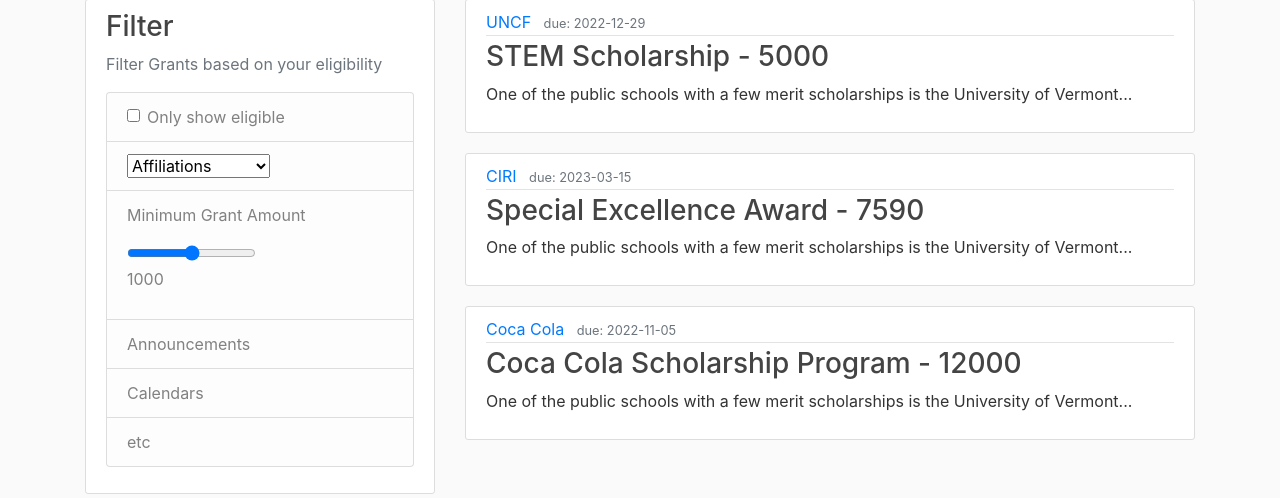
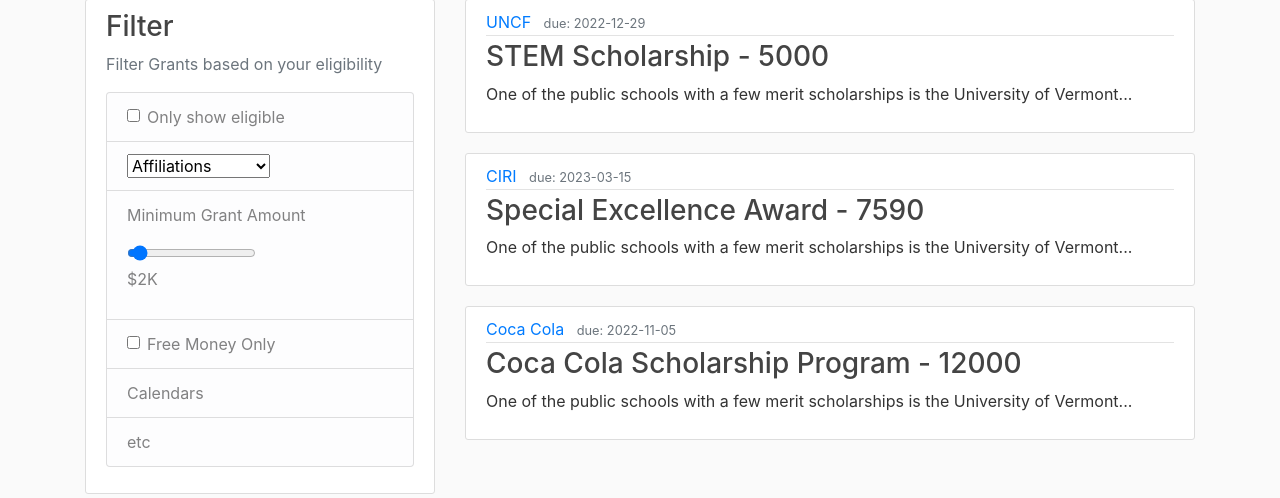
Before and after one commit to BenKluger/QC-x-Headstart, a Flask app: page /grants in a window 1280 px wide. Shown: the part 95-593 px from the top of the page. Run offline with Flask 2, Linux system fonts and the light colour scheme; some libraries are stand-ins or nearby versions.

Commit message:
small changes for filters

```diff
--- a/templates/grants_list.html
+++ b/templates/grants_list.html
@@ -29,9 +29,6 @@
             </li>
 
 
-
-
-
             <li class="list-group-item list-group-item-light">
               <select class="form-select" aria-label="Default select example">
                 <option selected>Affiliations</option>
@@ -44,11 +41,18 @@
             <li class="list-group-item list-group-item-light">
               <div class="slider">
                 <p class = "grade">Minimum Grant Amount</p>
-                <input type="range" min="0" max="50000" value="" oninput="rangeValue.innerText = this.value">
-                <p id="rangeValue">1000</p>
+                <input type="range" min="0" max="50" value="2" oninput="rangeValue.innerText = this.value">
+                <p>$<span id="rangeValue">2</span>K</p>
             </div>
             </li>
-            <li class="list-group-item list-group-item-light">Announcements</li>
+            <li class="list-group-item list-group-item-light">
+              <div class="form-check">
+                <input class="form-check-input" type="checkbox" value="" id="flexCheckDefault">
+                <label class="form-check-label" for="flexCheckDefault">
+                  Free Money Only
+                </label>
+              </div>
+            </li>
             <li class="list-group-item list-group-item-light">Calendars</li>
             <li class="list-group-item list-group-item-light">etc</li>
           </ul>
```
